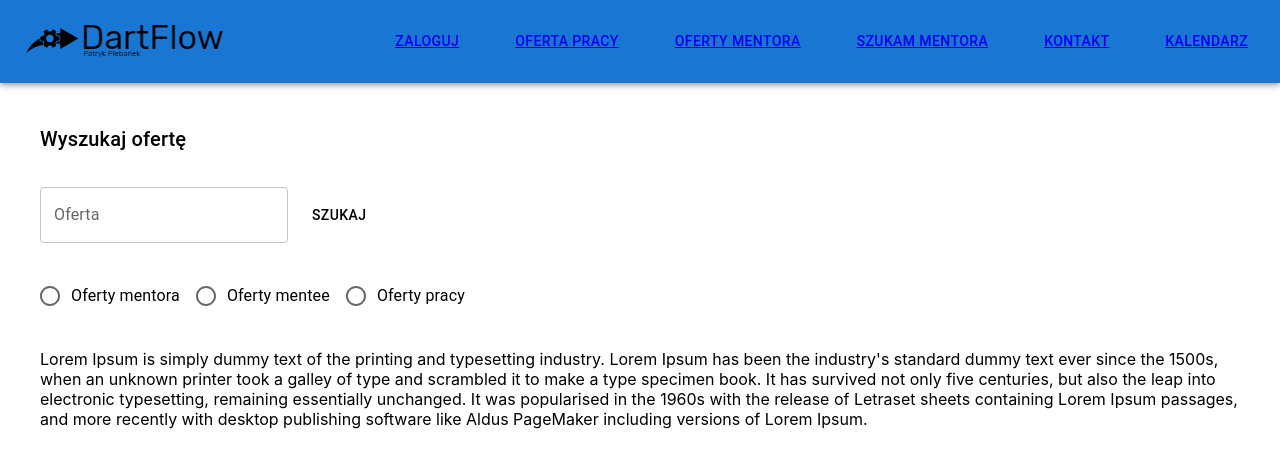
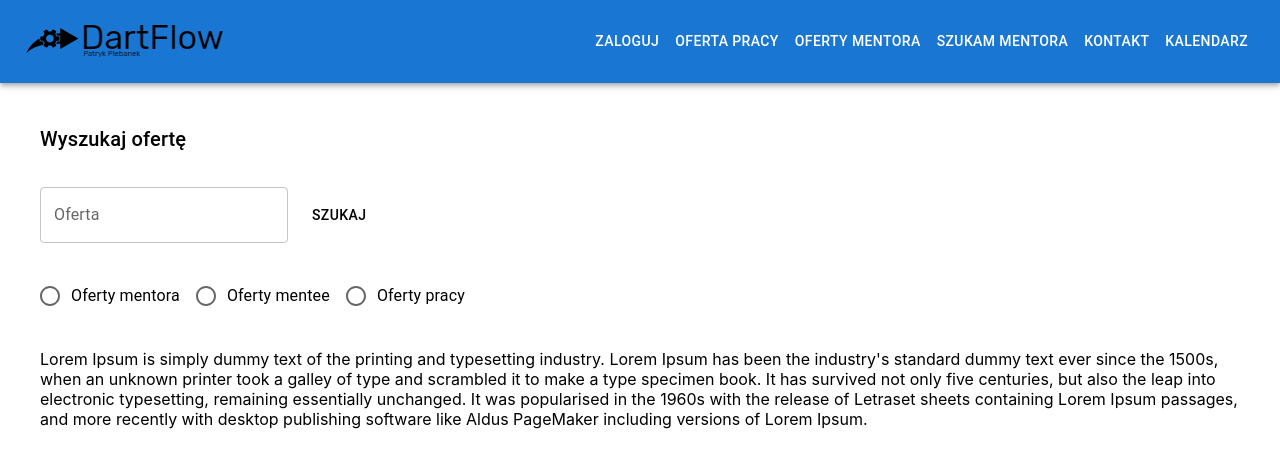
Before and after one commit to AdamJou/DartFlow, a React (Create React App) app in the folder conectis-web/: page / in a window 1280 px wide. Shown: the top 468 px of the page. Built offline with nearby package versions, Linux system fonts and the light colour scheme.

Commit message:
navbar responsibility

```diff
--- a/conectis-web/package.json
+++ b/conectis-web/package.json
@@ -5,6 +5,7 @@
   "dependencies": {
     "@emotion/react": "^11.10.5",
     "@emotion/styled": "^11.10.5",
+    "@mui/icons-material": "^5.13.7",
     "@mui/material": "^5.10.14",
     "@mui/x-date-pickers": "^6.9.1",
     "@testing-library/jest-dom": "^5.16.5",
--- a/conectis-web/src/App.tsx
+++ b/conectis-web/src/App.tsx
@@ -30,8 +30,6 @@ function App() {
         <Route path="/login" element={<MuiLogin />} />
         <Route path="/calendar" element={<Calendar />} />
       </Routes>
-
-
     </>
   );
 }
--- a/conectis-web/src/components/Calendar.tsx
+++ b/conectis-web/src/components/Calendar.tsx
@@ -1,4 +1,4 @@
-import React, { useState } from "react";
+import React, { useState, useRef, useEffect } from "react";
 import {
   Calendar as BigCalendar,
   CalendarProps,
@@ -34,6 +34,8 @@ export function Calendar() {
   const [showNote, setShowNote] = useState(false);
   const [noteText, setNoteText] = useState("");
 
+  const calendarRef = useRef<HTMLDivElement | null>(null);
+
   const handleDateSelect = (slotInfo: any) => {
     setSelectedSlot(slotInfo);
     setSelectedDate(slotInfo.start);
@@ -56,10 +58,6 @@ export function Calendar() {
     } else {
       setSelectedEndTime("");
     }
-  };
-
-  const handleNoteChange = (event: React.ChangeEvent<HTMLInputElement>) => {
-    setNoteText(event.target.value);
   };
 
   const handleAddNote = () => {
@@ -103,19 +101,34 @@ export function Calendar() {
     );
   };
 
-  const [value, setValue] = React.useState<Dayjs | null>(
-    dayjs("2022-04-17T15:30")
-  );
-
   const handleNoteTextChange = (event: React.ChangeEvent<HTMLInputElement>) => {
     setNoteText(event.target.value);
   };
 
+  const englishToPolishDays: Record<string, string> = {
+    Mon: "Poniedziałek",
+    Tue: "Wtorek",
+    Wed: "Środa",
+    Thu: "Czwartek",
+    Fri: "Piątek",
+    Sat: "Sobota",
+    Sun: "Niedziela",
+  };
+  let res = "";
+  if (selectedSlot) {
+    const day = selectedSlot.start.toString();
+    const space = day.indexOf(" ");
+    const englishDay = day.slice(0, space);
+    res = englishToPolishDays[englishDay] || englishDay;
+  }
+
   return (
-    <div>
+    <div ref={calendarRef}>
       {showNote && (
         <div className="note-pick">
-          <h1>Wybrany dzień: {moment(selectedDate).format("DD/MM/YYYY")}</h1>
+          <h1>
+            Wybrany dzień: {moment(selectedDate).format("DD/MM/YYYY")} ({res})
+          </h1>
 
           <Box
             component="form"
@@ -150,7 +163,11 @@ export function Calendar() {
               />
             </div>
 
-            <Button variant="contained" onClick={handleAddNote}>
+            <Button
+              variant="contained"
+              onClick={handleAddNote}
+              sx={{ minWidth: "100%" }}
+            >
               Dodaj notatkę
             </Button>
           </Box>
--- a/conectis-web/src/components/MuiNavbar.tsx
+++ b/conectis-web/src/components/MuiNavbar.tsx
@@ -1,3 +1,4 @@
+import React, { useState } from "react";
 import {
   AppBar,
   IconButton,
@@ -5,13 +6,47 @@ import {
   Typography,
   Stack,
   Button,
+  Drawer,
+  List,
+  ListItem,
+  ListItemText,
 } from "@mui/material";
+import { Link, useLocation } from "react-router-dom";
+import MenuIcon from "@mui/icons-material/Menu";
 import logos from "../images/logo-small.png";
-import { MentorOffer } from "../sites/MentorOffer";
-import { log } from "console";
-import { Link, Route, Routes } from "react-router-dom"
 
 export const MuiNavbar = () => {
+  const [isDrawerOpen, setDrawerOpen] = useState(false);
+  const location = useLocation();
+
+  const toggleDrawer = () => {
+    setDrawerOpen(!isDrawerOpen);
+  };
+
+  const closeDrawer = () => {
+    setDrawerOpen(false);
+  };
+
+  const isActiveRoute = (route: string) => {
+    return location.pathname === route;
+  };
+
+  const CustomLinkButton = (props: any) => {
+    const { to, children, underline, ...rest } = props;
+    return (
+      <Button
+        color="inherit"
+        component={Link}
+        to={to}
+        underline={isActiveRoute(to) ? "always" : underline}
+        sx={{ textAlign: "center", marginLeft: "0", minWidth: "min-content" }}
+        {...rest}
+      >
+        {children}
+      </Button>
+    );
+  };
+
   return (
     <AppBar position="relative">
       <Toolbar>
@@ -22,35 +57,66 @@ export const MuiNavbar = () => {
           aria-label="logo"
           href="/"
         >
-          <img src={logos} />
+          <img src={logos} alt="Logo" />
         </IconButton>
         <Typography
           variant="h6"
           component="div"
           sx={{ flexGrow: 1 }}
         ></Typography>
-
-        <Stack direction="row" spacing={5}>
-          <Button color="inherit">
-            <Link to="/login">Zaloguj</Link>
-          </Button>
-          <Button color="inherit">
-            <Link to="/jobOffer">Oferta Pracy</Link>
-          </Button>
-          <Button color="inherit">
-            <Link to="/mentorOffer">Oferty Mentora</Link>
-          </Button>
-          <Button color="inherit">
-            <Link to="/menteeOffer">Szukam Mentora</Link>
-          </Button>
-          <Button color="inherit">
-            <Link to="/contact">Kontakt</Link>
-          </Button>
-          <Button color="inherit">
-            <Link to="/calendar">Kalendarz</Link>
-          </Button>
+        <Stack direction="row" sx={{ display: { xs: "none", md: "flex" } }}>
+          <CustomLinkButton to="/login" underline="hover">
+            Zaloguj
+          </CustomLinkButton>
+          <CustomLinkButton to="/jobOffer" underline="hover">
+            Oferta Pracy
+          </CustomLinkButton>
+          <CustomLinkButton to="/mentorOffer" underline="hover">
+            Oferty Mentora
+          </CustomLinkButton>
+          <CustomLinkButton to="/menteeOffer" underline="hover">
+            Szukam Mentora
+          </CustomLinkButton>
+          <CustomLinkButton to="/contact" underline="hover">
+            Kontakt
+          </CustomLinkButton>
+          <CustomLinkButton to="/calendar" underline="hover">
+            Kalendarz
+          </CustomLinkButton>
         </Stack>
+        <IconButton
+          size="large"
+          edge="end"
+          color="inherit"
+          aria-label="menu"
+          onClick={toggleDrawer}
+          sx={{ display: { sm: "flex", md: "none" } }}
+        >
+          <MenuIcon />
+        </IconButton>
       </Toolbar>
+      <Drawer anchor="right" open={isDrawerOpen} onClose={closeDrawer}>
+        <List sx={{ width: 250 }} onClick={closeDrawer}>
+          <ListItem button component={Link} to="/login">
+            <ListItemText primary="Zaloguj" />
+          </ListItem>
+          <ListItem button component={Link} to="/jobOffer">
+            <ListItemText primary="Oferta Pracy" />
+          </ListItem>
+          <ListItem button component={Link} to="/mentorOffer">
+            <ListItemText primary="Oferty Mentora" />
+          </ListItem>
+          <ListItem button component={Link} to="/menteeOffer">
+            <ListItemText primary="Szukam Mentora" />
+          </ListItem>
+          <ListItem button component={Link} to="/contact">
+            <ListItemText primary="Kontakt" />
+          </ListItem>
+          <ListItem button component={Link} to="/calendar">
+            <ListItemText primary="Kalendarz" />
+          </ListItem>
+        </List>
+      </Drawer>
     </AppBar>
   );
 };
--- a/conectis-web/src/index.css
+++ b/conectis-web/src/index.css
@@ -27,6 +27,15 @@ code {
 
   gap: 1rem;
   text-align: center;
-  max-width: 400px;
+  max-width: min-content;
   margin: auto;
 }
+
+.rbc-day-bg {
+  cursor: pointer;
+  z-index: 1;
+}
+
+.rbc-day-bg:hover {
+  background-color: rgb(100, 139, 173);
+}
```
Also changed, not shown: 1 other file (tests, documents, lock files or other folders).
